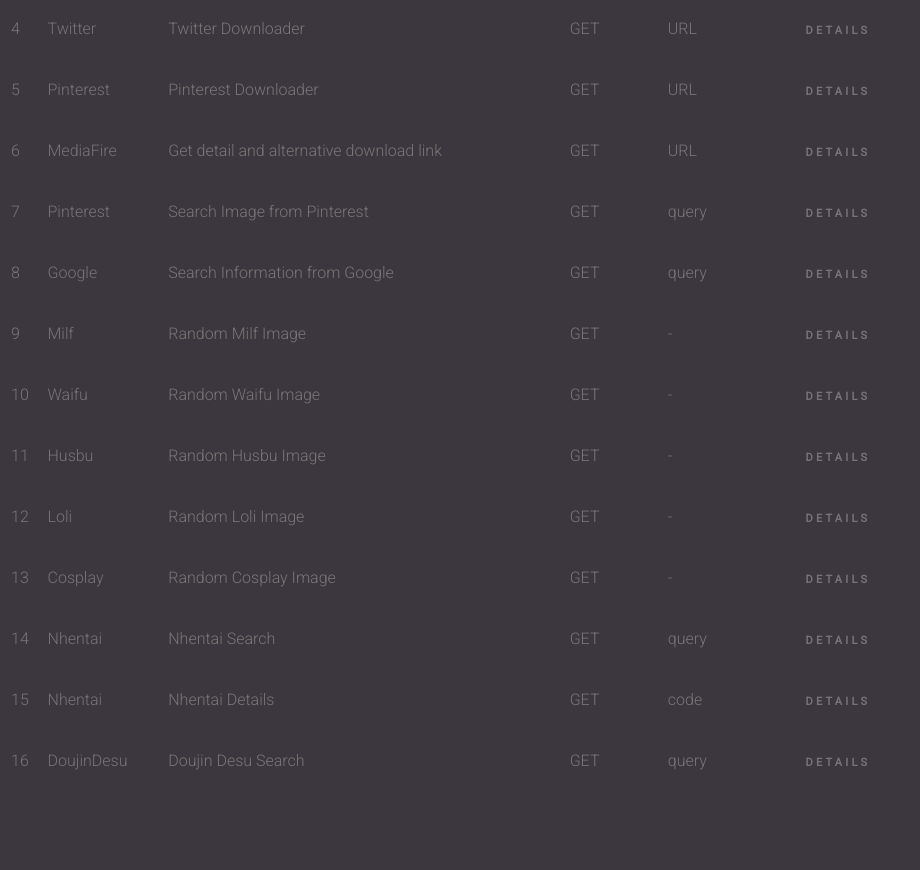
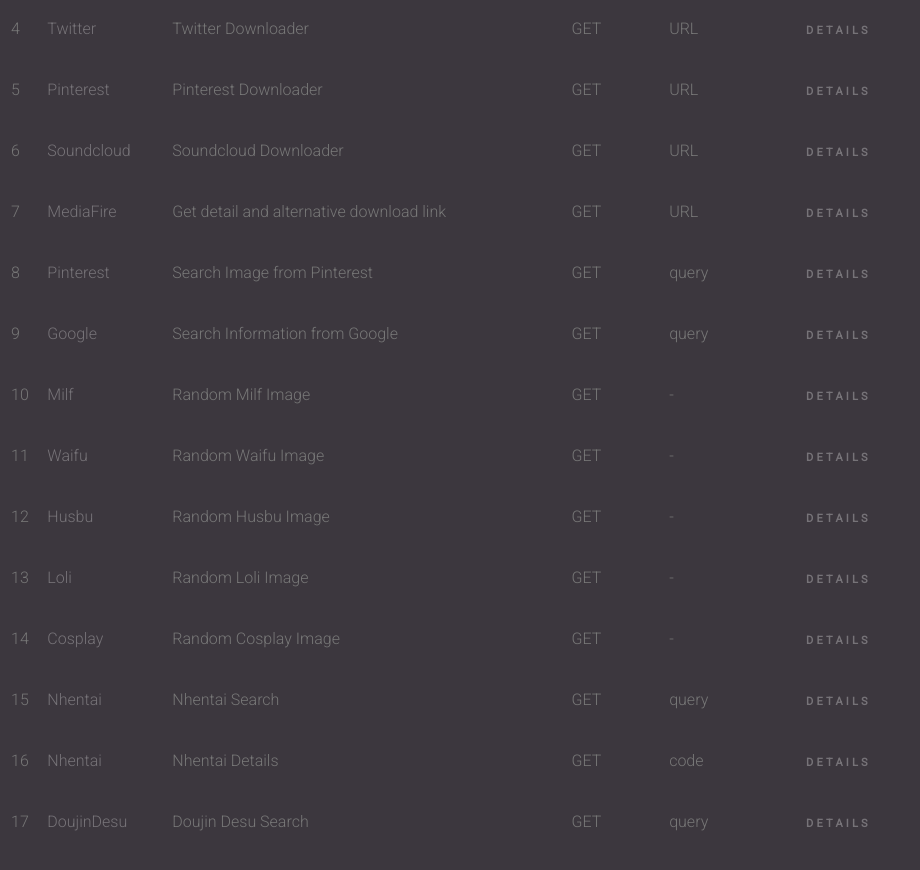
Before and after one commit to Arya-was/simple-api, a website: page views/index.html in a window 1280 px wide. Shown: the part 420-1290 px from the top of the page, without its empty margins (0-920 px from the left). Drawn offline with Linux system fonts and the light colour scheme.

Commit message:
Update index.html

```diff
--- a/views/index.html
+++ b/views/index.html
@@ -71,6 +71,14 @@
             </tr>
             <tr>
               <td>6</td>
+              <td><a href="/downloader/scdl?link=https://soundcloud.com/user-943750457/jang-ganggu-shine-of-black">Soundcloud</a></td>
+              <td>Soundcloud Downloader</td>
+              <td>GET</td>
+              <td>URL</td>
+              <td><a href="/downloader/scdl?link=https://soundcloud.com/user-943750457/jang-ganggu-shine-of-black" class="more">Details</a></td>
+            </tr>
+            <tr>
+              <td>7</td>
               <td><a href="/downloader/mediafireDl?link=https://www.mediafire.com/file/pwxob70rpgma9lz/GBWhatsApp_v8.75%2528Tutorial_Yud%2529.apk/file">MediaFire</a></td>
               <td>Get detail and alternative download link</td>
               <td>GET</td>
@@ -78,7 +86,7 @@
               <td><a href="/downloader/mediafireDl?link=https://www.mediafire.com/file/pwxob70rpgma9lz/GBWhatsApp_v8.75%2528Tutorial_Yud%2529.apk/file" class="more">Details</a></td>
             </tr>
             <tr>
-              <td>7</td>
+              <td>8</td>
               <td><a href="/search/pinterest?query=anime">Pinterest</a></td>
               <td>Search Image from Pinterest</td>
               <td>GET</td>
@@ -86,7 +94,7 @@
               <td><a href="/search/pinterest?query=anime" class="more">Details</a></td>
             </tr>
             <tr>
-              <td>8</td>
+              <td>9</td>
               <td><a href="/search/google?query=anime">Google</a></td>
               <td>Search Information from Google</td>
               <td>GET</td>
@@ -94,7 +102,7 @@
               <td><a href="/search/google?query=anime" class="more">Details</a></td>
             </tr>
             <tr>
-              <td>9</td>
+              <td>10</td>
               <td><a href="/randomimg/milf">Milf</a></td>
               <td>Random Milf Image</td>
               <td>GET</td>
@@ -102,7 +110,7 @@
               <td><a href="/randomimg/milf" class="more">Details</a></td>
             </tr>
             <tr>
-              <td>10</td>
+              <td>11</td>
               <td><a href="/randomimg/waifu">Waifu</a></td>
               <td>Random Waifu Image</td>
               <td>GET</td>
@@ -110,7 +118,7 @@
               <td><a href="#/randomimg/waifu" class="more">Details</a></td>
             </tr>
             <tr>
-              <td>11</td>
+              <td>12</td>
               <td><a href="/randomimg/husbu">Husbu</a></td>
               <td>Random Husbu Image</td>
               <td>GET</td>
@@ -118,7 +126,7 @@
               <td><a href="/randomimg/husbu" class="more">Details</a></td>
             </tr>
             <tr>
-              <td>12</td>
+              <td>13</td>
               <td><a href="/randomimg/loli">Loli</a></td>
               <td>Random Loli Image</td>
               <td>GET</td>
@@ -126,7 +134,7 @@
               <td><a href="/randomimg/loli" class="more">Details</a></td>
             </tr>
             <tr>
-              <td>13</td>
+              <td>14</td>
               <td><a href="/randomimg/cosplay">Cosplay</a></td>
               <td>Random Cosplay Image</td>
               <td>GET</td>
@@ -134,7 +142,7 @@
               <td><a href="/randomimg/cosplay" class="more">Details</a></td>
             </tr>
             <tr>
-              <td>14</td>
+              <td>15</td>
               <td><a href="/nsfw/nHentaiSearch?query=miku">Nhentai</a></td>
               <td>Nhentai Search</td>
               <td>GET</td>
@@ -142,7 +150,7 @@
               <td><a href="/nsfw/nHentaiSearch?query=miku" class="more">Details</a></td>
             </tr>
             <tr>
-              <td>15</td>
+              <td>16</td>
               <td><a href="/nsfw/nHentai?code=212121">Nhentai</a></td>
               <td>Nhentai Details</td>
               <td>GET</td>
@@ -150,7 +158,7 @@
               <td><a href="/nsfw/nHentai?code=212121" class="more">Details</a></td>
             </tr>
             <tr>
-              <td>16</td>
+              <td>17</td>
               <td><a href="/nsfw/doujindesuSearch?query=shota">DoujinDesu</a></td>
               <td>Doujin Desu Search</td>
               <td>GET</td>
```
